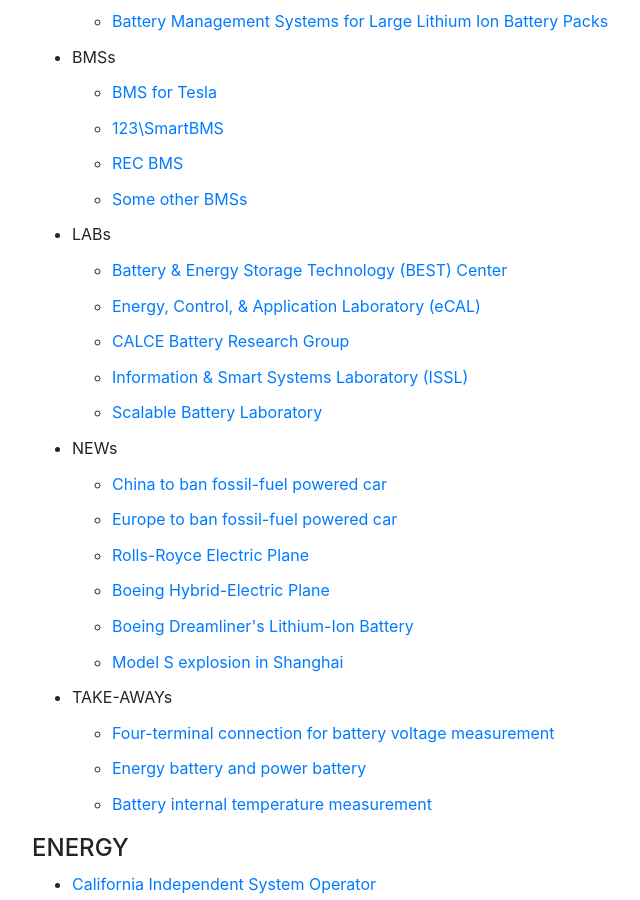
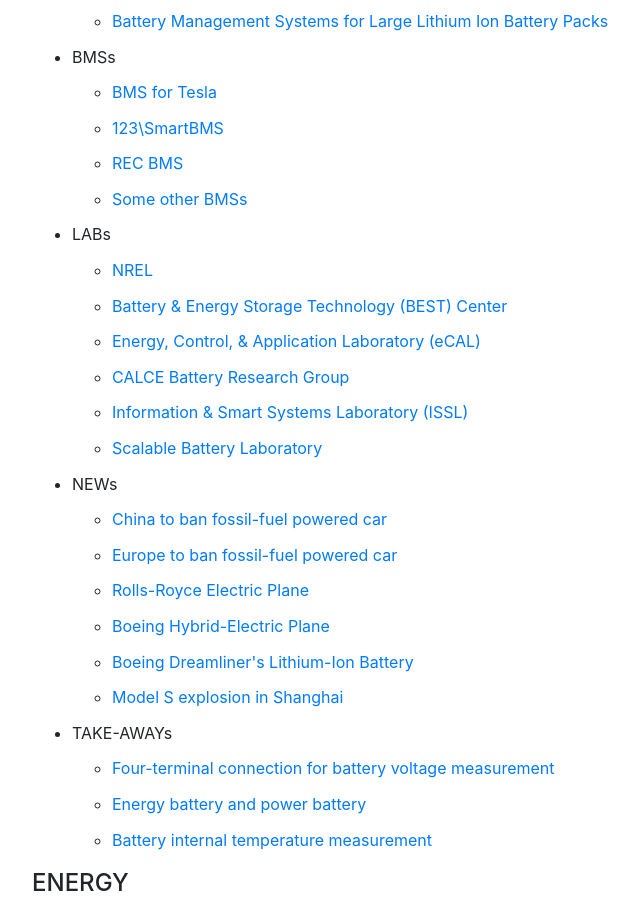
Before and after one commit to ningtian/ningtian.github.io, a Jekyll site: the page links/index.html, which Jekyll copies as it is, in a window 1280 px wide and 900 px high, scrolled down 813 px. Shown: the whole window, without its empty margins (148-788 px from the left). Built offline with Jekyll 4.4.1, drawn with Linux system fonts in a browser that asks for light colours.

Commit message:
Update index.html

```diff
--- a/links/index.html
+++ b/links/index.html
@@ -100,6 +100,7 @@
 
 		 <li>LABs
 	         <ul>
+		 <li><a href="https://www.nrel.gov/transportation/energy-storage.html">NREL</a></li>
                  <li><a href="http://www.best.psu.edu/">Battery & Energy Storage Technology (BEST) Center</a></li>
 	         <li><a href="https://ecal.berkeley.edu/">Energy, Control, & Application Laboratory (eCAL)</a></li>
 		 <li><a href="https://web.calce.umd.edu/batteries/index.html">CALCE Battery Research Group</a></li>
```
